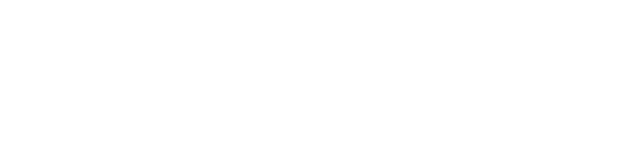
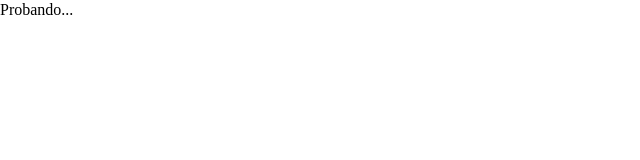
Before and after one commit to Mauriixiiop/web_project_coffeeshop, a plain HTML site: page index.html in a window 1280 px wide. Shown: the full height of the page, 0-640 px from the left. Drawn offline with Linux system fonts and the light colour scheme.

Commit message:
update 2

```diff
--- a/index.html
+++ b/index.html
@@ -4,6 +4,30 @@
     <meta charset="UTF-8" />
     <meta name="viewport" content="width=device-width, initial-scale=1.0" />
     <title>Cafetería de Mauricio</title>
+    <link rel="stylesheet" href="./vendor/normalize.css" />
+    <link rel="stylesheet" href="./pages/index.css" />
+    <link rel="shortcut icon" href="favicon.ico.ico" />
+    <link rel="preconnect" href="https://fonts.googleapis.com" />
+    <link rel="preconnect" href="https://fonts.gstatic.com" crossorigin />
+    <link
+      href="https://fonts.googleapis.com/css2?family=Inter:ital,opsz,wght@0,14..32,100..900;1,14..32,100..900&family=Roboto:wght@400;500;700&display=swap"
+      rel="stylesheet"
+    />
+    <link rel="preconnect" href="https://fonts.googleapis.com" />
+    <link rel="preconnect" href="https://fonts.gstatic.com" crossorigin />
+    <link
+      href="https://fonts.googleapis.com/css2?family=Inter:ital,opsz,wght@0,14..32,100..900;1,14..32,100..900&family=Noto+Serif:ital,wght@0,100..900;1,100..900&family=Roboto:ital@0;1&display=swap"
+      rel="stylesheet"
+    />
   </head>
-  <body></body>
+  <body>
+    <div class="page">
+      <header class="header">Probando...</header>
+    </div>
+    <main class="content">
+      <section class="recipes"></section>
+      <section class="reservation"></section>
+    </main>
+    <footer></footer>
+  </body>
 </html>
--- a/pages/index.css
+++ b/pages/index.css
@@ -0,0 +1,9 @@
+.page {
+  min-width: 1100px;
+  max-width: 1600px;
+  margin: auto;
+  font-family: "Inter", Arial, sans-serif;
+  font-family: "Noto", "Times New Roman", serif;
+  font-size: 16px;
+  line-height: 20px;
+}
```
